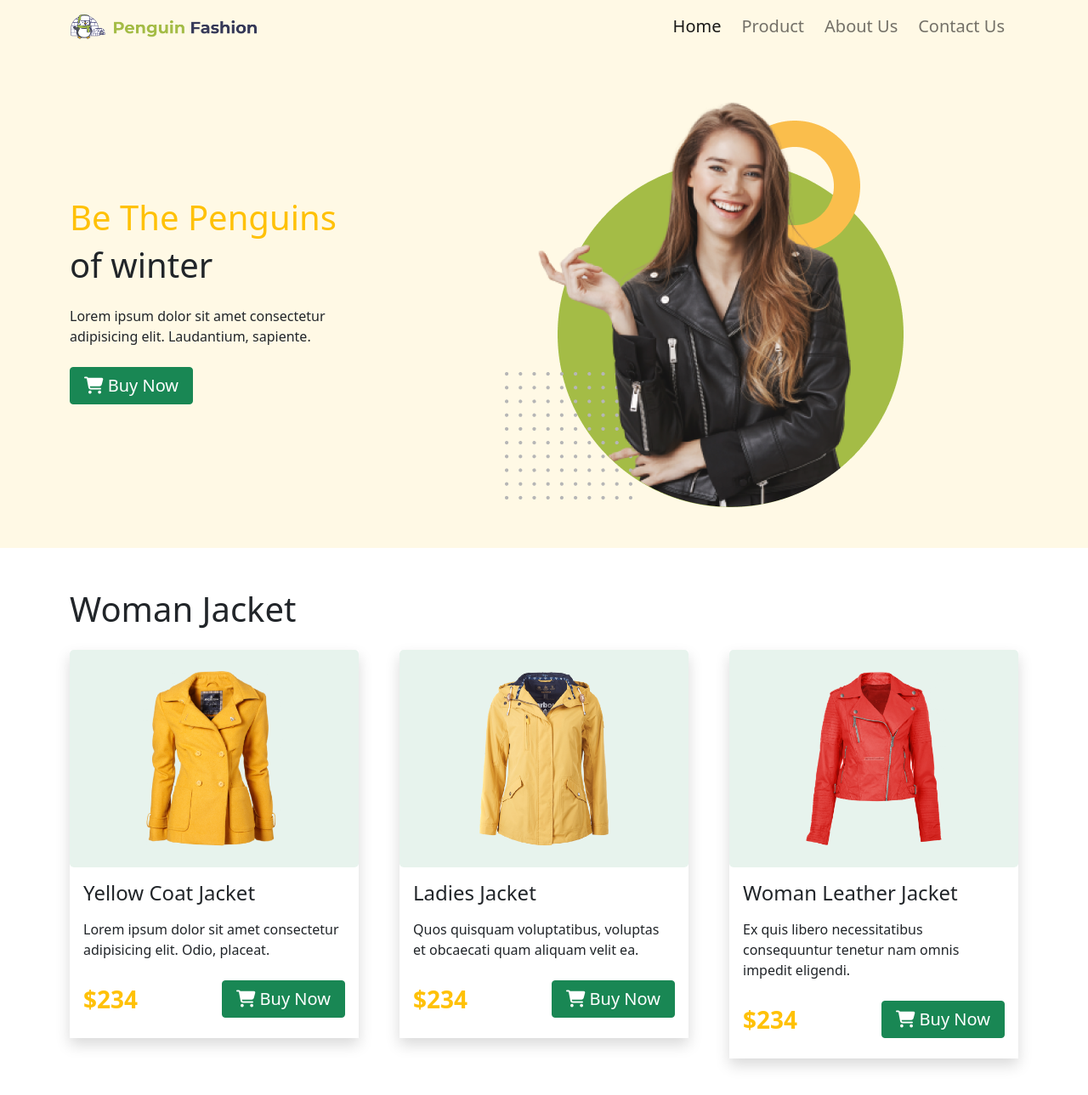
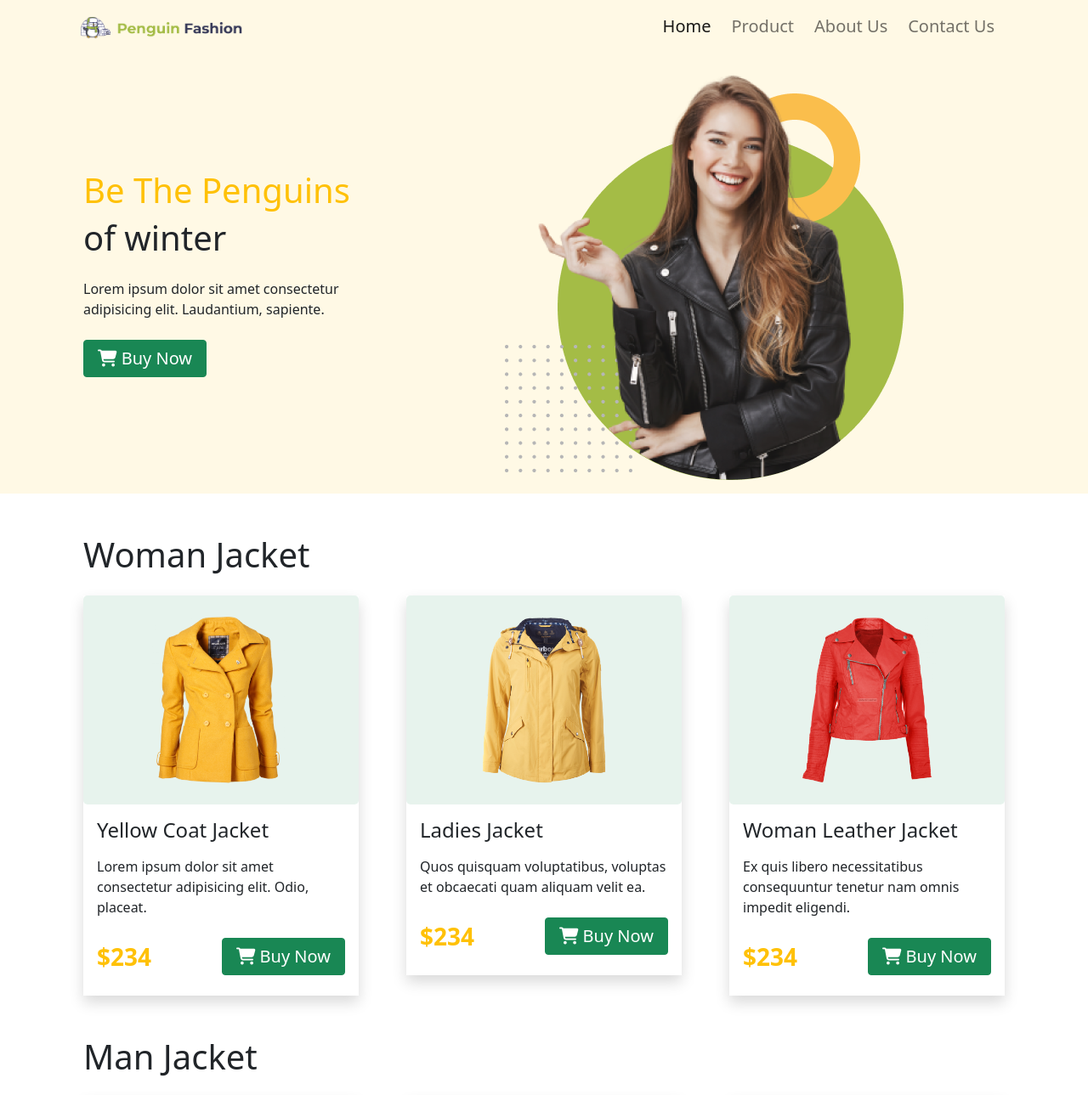
Before and after one commit to majedul360/penguin-fashion, a plain HTML site: page index.html in a window 1280 px wide. Shown: the top 1289 px of the page at 85% size. Drawn offline with nearby package versions, Linux system fonts and the light colour scheme; files whose address does not match are found by name.

Commit message:
penguine-fashion finally done

```diff
--- a/index.html
+++ b/index.html
@@ -9,18 +9,13 @@
     <link href="https://cdn.jsdelivr.net/npm/bootstrap@5.1.3/dist/css/bootstrap.min.css" rel="stylesheet" integrity="sha384-1BmE4kWBq78iYhFldvKuhfTAU6auU8tT94WrHftjDbrCEXSU1oBoqyl2QvZ6jIW3" crossorigin="anonymous">
     <!-- font awesome  -->
     <script src="https://kit.fontawesome.com/49b578ec4e.js" crossorigin="anonymous"></script>
-    <style>
-        /* * {
-            border: 1px solid red;
-        } */
-    </style>
 </head>
 <body>
 
     <header>
         <nav class="navbar navbar-expand-lg navbar-light bg-warning bg-opacity-10">
-            <div class="container">
-              <a class="navbar-brand" href="#"><img height="30px" src="images/logo.png"  alt=""></a>
+            <div class="container d-flex align-items-center px-4 px-md-4">
+              <a class="navbar-brand" style="width:12rem;" href="#"><img class="img-fluid"  src="images/logo.png"  alt=""></a>
               <button class="navbar-toggler" type="button" data-bs-toggle="collapse" data-bs-target="#navbarSupportedContent" aria-controls="navbarSupportedContent" aria-expanded="false" aria-label="Toggle navigation">
                 <span class="navbar-toggler-icon"></span>
               </button>
@@ -52,11 +47,11 @@
 
     <!-- home section start  -->
 
-        <section class="bg-warning bg-opacity-10 py-5 mb-5" id="home">
-            <div class="container">
+        <section class="bg-warning bg-opacity-10 mb-5" id="home">
+            <div class="container py-3">
                 <div class="row align-items-center">
                     <div class="col-12 col-md-6 col-lg-4">
-                        <div class="content">
+                        <div class="content mx-3">
                             <h1 class="fs-1 text-warning text-capitalize">be the penguins</h1>
                             <h1 class="fs-1 text-dark">of winter</h1>
                             <p class="my-4">
@@ -70,7 +65,7 @@
                     </div>
 
                     <div class="col-12 col-md-6 col-lg-8">
-                        <div class="text-center">
+                        <div class="text-center mx-3">
                             <img src="images//model.png" class="img-fluid" alt="">
                         </div>
                     </div>
@@ -83,12 +78,12 @@
 
         <section class="my-5">
             <div class="container">
-                <h2 class="fs-1  mb-4 text-capitalize">
+                <h2 class="fs-1 mx-3  mb-4 text-capitalize">
                     woman jacket
                 </h2>
-                <div class="row g-5 mb-5">
+                <div class="row  g-4 mb-5">
                     <div class="col-12 col-md-6 col-lg-4">
-                        <div class="product-1 text-center shadow pb-4">
+                        <div class="product-1 text-center shadow pb-4 mx-3">
                            <div class="bg-success bg-opacity-10 rounded-3 py-4">
                             <img src="images/jacket-1.png" class="w-50" alt="">
                            </div>
@@ -111,7 +106,7 @@
                     </div>
 
                     <div class="col-12 col-md-6 col-lg-4">
-                        <div class="procuct-2 text-center shadow pb-4">
+                        <div class="procuct-2 text-center shadow pb-4 mx-3">
                            <div class="bg-success bg-opacity-10 rounded-3 py-4">
                             <img src="images/jacket-2.png" class="w-50" alt="">
                            </div>
@@ -134,7 +129,7 @@
                     </div>
 
                     <div class="col-12 col-md-6 col-lg-4">
-                        <div class="procuct-3 text-center shadow pb-4">
+                        <div class="procuct-3 text-center shadow pb-4 mx-3">
                             <div class="bg-success bg-opacity-10 rounded-3 py-4">
                             <img src="images/jacket-3.png"  class="w-50" alt="">
                             </div>
@@ -159,10 +154,10 @@
 
                 <!-- men products  -->
 
-                <h2 class="fs-1  my-4 text-capitalize">man jacket</h2>
-                <div class="row g-5">
+                <h2 class="fs-1 mx-3  my-4 text-capitalize">man jacket</h2>
+                <div class="row g-4">
                     <div class="col-12 col-md-6 col-lg-4">
-                        <div class="procuct-4 text-center shadow pb-4 ">
+                        <div class="procuct-4 text-center shadow pb-4 mx-3">
                            <div class="bg-success bg-opacity-10 rounded-3 py-4">
                             <img src="images/jacket-4.png"  class="w-50" alt="">
                            </div>
@@ -185,7 +180,7 @@
                     </div>
 
                     <div class="col-12 col-md-6 col-lg-4">
-                        <div class="procuct-5 text-center shadow pb-4">
+                        <div class="procuct-5 text-center shadow pb-4 mx-3">
                            <div class="bg-success bg-opacity-10 rounded-3 py-4">
                             <img src="images/jacket-5.png"  class="w-50" alt="">
                            </div>
@@ -208,7 +203,7 @@
                     </div>
 
                     <div class="col-12 col-md-6 col-lg-4">
-                        <div class="procuct-6 text-center shadow pb-4">
+                        <div class="procuct-6 text-center shadow pb-4 mx-3">
                             <div class="bg-success bg-opacity-10 rounded-3 py-4">
                             <img src="images/jacket-6.png"  class="w-50" alt="">
                             </div>
@@ -237,10 +232,11 @@
 
         <!-- end section  -->
 
-        <section class="mt-5">
+        <section class="mt-5 pt-5">
             <div class="container mt-5">
-                <div class="row align-items-center gx-5 mt-5">
+                <div class="row align-items-center gx-4 mt-5">
                     <div class="col-12 col-md-6 col-lg-4 mb-5">
+                        <div class="mx-3">
                             <div class="content d-flex align-items-center">
                                 <img src="images/house.png"  alt="" class="me-4 w-25">
                                 <div>
@@ -271,9 +267,10 @@
                                 </div>
                             </div>
                         </div>
+                        </div>
 
                     <div class="col-12 col-md-6 col-lg-8">
-                       <div class="text-center">
+                       <div class="text-center mx-3">
                             <img src="images/shopping.png" class="w-75" alt="">
                        </div>
                     </div>
```
Lines whose indentation alone changed are shown as unchanged.
